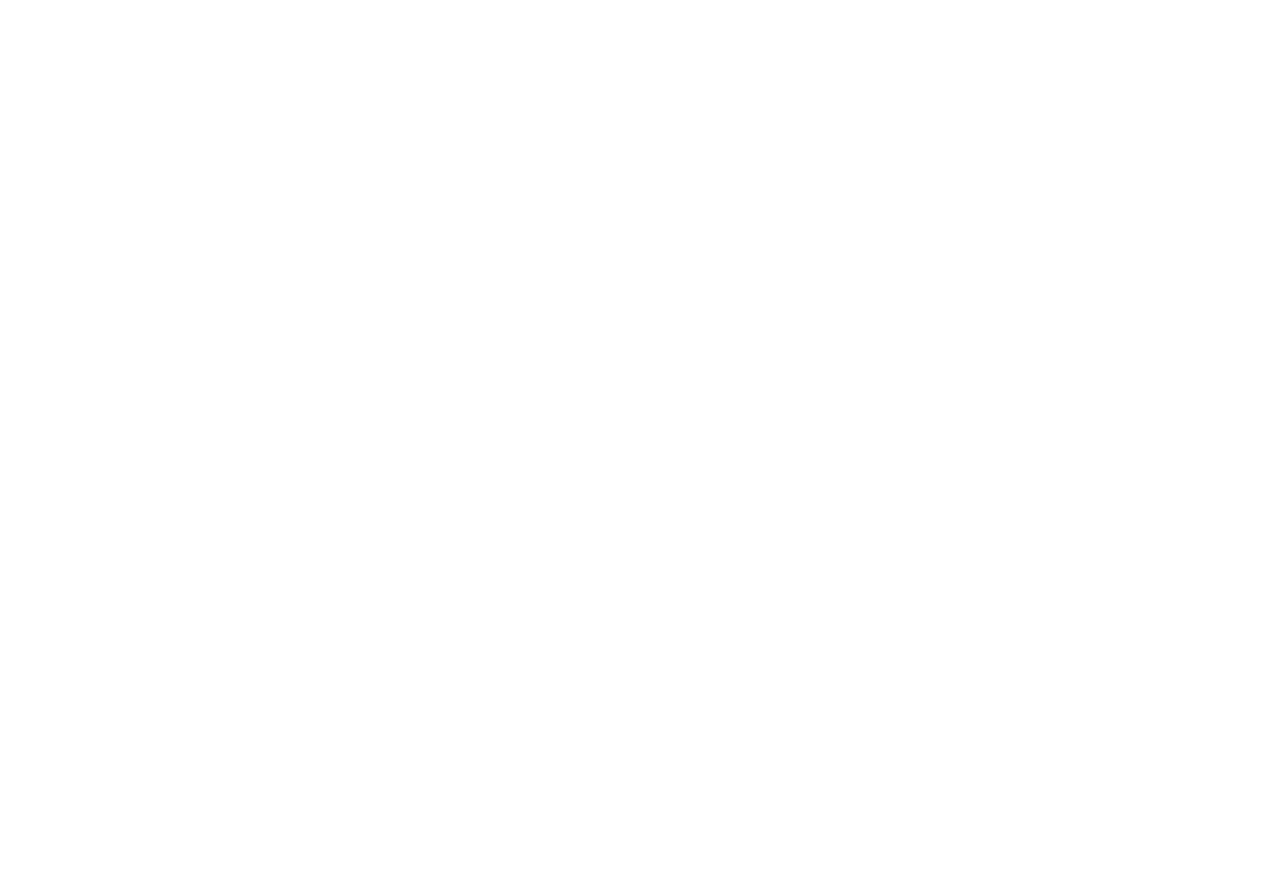
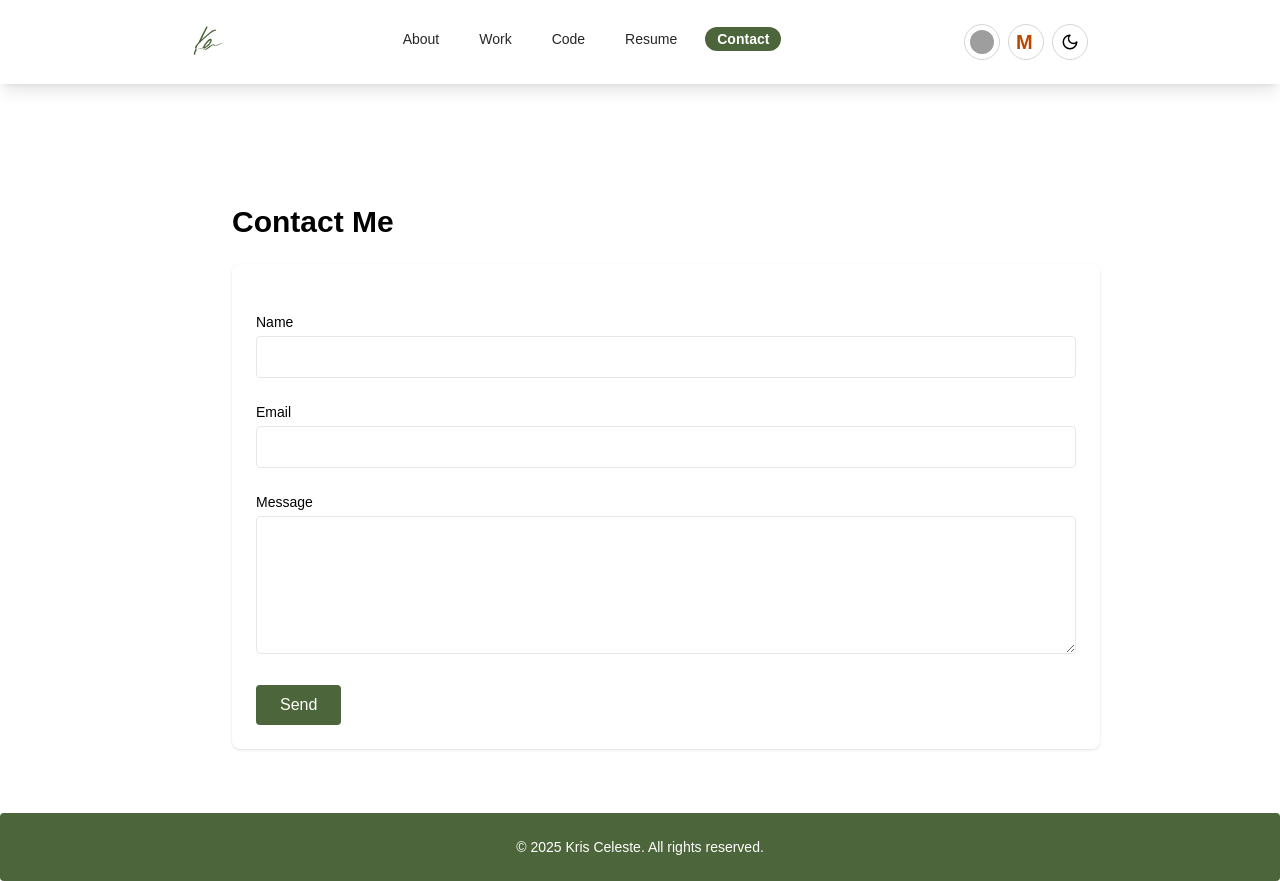
Before and after one commit to kc2bj/kc-react, a React (Vite) app in the folder frontend/: page /contact in a window 1280 px wide. Before the commit this address had no page. Before the commit the page ends 800 px from the top, so only its background shows below. Built offline with nearby package versions, Linux system fonts and the light colour scheme; grey boxes are pictures that could not be loaded.

Commit message:
updates to about and contact page added

```diff
--- a/frontend/src/App.jsx
+++ b/frontend/src/App.jsx
@@ -6,6 +6,7 @@ import Work from "./pages/Work";
 import Code from './pages/Code';
 import About from './pages/About';
 import Resume from './pages/Resume';
+import Contact from './pages/Contact';
 
 function AnimatedRoutes() {
   const location = useLocation();
@@ -19,6 +20,7 @@ function AnimatedRoutes() {
           <Route path="code" element={<Code />} />
           <Route path="about" element={<About />} />
           <Route path="resume" element={<Resume />} />
+          <Route path="contact" element={<Contact />} />
         </Route>
       </Routes>
     </AnimatePresence>
--- a/frontend/src/components/Navigation.jsx
+++ b/frontend/src/components/Navigation.jsx
@@ -39,6 +39,7 @@ export default function Navigation() {
           <li><NavLink to="/work" className={linkClasses}>Work</NavLink></li>
           <li><NavLink to="/code" className={linkClasses}>Code</NavLink></li>
           <li><NavLink to="/resume" className={linkClasses}>Resume</NavLink></li>
+          <li><NavLink to="/contact" className={linkClasses}>Contact</NavLink></li>
         </ul>
 
         {/* Grouped: Dark Mode Toggle + Badges */}
@@ -99,6 +100,7 @@ export default function Navigation() {
           <li><NavLink to="/work" className={linkClasses}>Work</NavLink></li>
           <li><NavLink to="/code" className={linkClasses}>Code</NavLink></li>
           <li><NavLink to="/resume" className={linkClasses}>Resume</NavLink></li>
+          <li><NavLink to="/contact" className={linkClasses}>Contact</NavLink></li>
           </ul>
         </div>
       )}
--- a/frontend/src/pages/About.jsx
+++ b/frontend/src/pages/About.jsx
@@ -11,25 +11,17 @@ export default function About() {
     >
       <h2 className="text-4xl font-bold mb-6">About Me</h2>
 
-      <div className="mb-8">
-        <h3 className="text-xl font-semibold mb-2 text-neutral-700 dark:text-espresso-accent">
-          Signature Strengths by StrengthsFinder®
-        </h3>
-        <p className="italic text-sm text-neutral-600 dark:text-espresso-muted">
-          Arranger | Responsibility | Relator | Achiever | Positivity
-        </p>
-      </div>
-
       <p className="mb-4">
-        I’m a UI/UX Designer and Developer based in Charlottesville, VA, currently leading design and development initiatives in central Virginia. With over 15 years of combined experience in design, development, and communications, I specialize in creating user-centered digital solutions and implementing them with clean, efficient code.
+        I was born in the Philippines and came to America at the age of 5. I am ethnically Filipino but grew up in the American suburbs of Virginia, and became a naturalized American citizen in my late 20s.
       </p>
-
       <p className="mb-4">
-        My career spans agency, in-house, and entrepreneurial roles, including founding The iAM Group, where I led a team providing brand and digital solutions for non-profit organizations. My technical expertise includes UX design, frontend development, and Drupal implementation, complemented by a background in marketing communications and brand strategy.
+        I am married to my wife, whom I met in college, and together we have four amazing kids ranging from 12 years to 4 years old. Family is at the heart of everything I do.
       </p>
-
       <p className="mb-4">
-        I hold a BA in Graphic Design from George Mason University (2010), where I began my freelance practice serving both commercial and non-profit clients. This early entrepreneurial experience laid the foundation for my holistic approach to digital solutions.
+        I'm a huge Washington Commanders fan (#RaiseHail) and love the energy of game day. As a kid, I dreamed of being a Disney cartoonist and was close to joining Disney Studios during the pandemic, but a restructuring removed the position I was interviewing for.
+      </p>
+      <p className="mb-4">
+        I enjoy the nostalgia of revisiting classic movies and miss the excitement of seeing blockbuster films on opening nights. Whether it's drawing, cheering for my team, or spending time with my family, I try to bring passion and positivity to everything I do.
       </p>
 
       <p className="mb-6">
--- /dev/null
+++ b/frontend/src/pages/Contact.jsx
@@ -0,0 +1,58 @@
+import React, { useState } from 'react';
+
+export default function Contact() {
+  const [status, setStatus] = useState('');
+
+  const handleSubmit = async (e) => {
+    e.preventDefault();
+    const form = e.target;
+    setStatus('');
+    // Honeypot check
+    if (form._gotcha.value) {
+      setStatus('ERROR');
+      return;
+    }
+    const data = new FormData(form);
+    const res = await fetch('https://formspree.io/f/mwkgyyqg', {
+      method: 'POST',
+      body: data,
+      headers: {
+        Accept: 'application/json',
+      },
+    });
+    if (res.ok) {
+      setStatus('SUCCESS');
+      form.reset();
+    } else {
+      setStatus('ERROR');
+    }
+  };
+
+  return (
+    <div className="min-w-[900px] max-w-3xl mx-auto px-4 py-12">
+      <h1 className="text-3xl font-bold mb-6">Contact Me</h1>
+      <form onSubmit={handleSubmit} className="space-y-6 bg-white dark:bg-espresso-bg p-6 rounded-lg shadow" autoComplete="off">
+        {/* Honeypot field for bots */}
+        <div style={{ display: 'none' }} aria-hidden="true">
+          <label htmlFor="_gotcha">Leave this field blank</label>
+          <input type="text" id="_gotcha" name="_gotcha" tabIndex="-1" autoComplete="off" />
+        </div>
+        <div>
+          <label htmlFor="name" className="block text-sm font-medium mb-1">Name</label>
+          <input type="text" id="name" name="name" required className="w-full px-3 py-2 border rounded focus:outline-none focus:ring-2 focus:ring-espresso-leaf dark:text-white dark:bg-espresso-bg" />
+        </div>
+        <div>
+          <label htmlFor="email" className="block text-sm font-medium mb-1">Email</label>
+          <input type="email" id="email" name="email" required className="w-full px-3 py-2 border rounded focus:outline-none focus:ring-2 focus:ring-espresso-leaf dark:text-white dark:bg-espresso-bg" />
+        </div>
+        <div>
+          <label htmlFor="message" className="block text-sm font-medium mb-1">Message</label>
+          <textarea id="message" name="message" rows={5} required className="w-full px-3 py-2 border rounded focus:outline-none focus:ring-2 focus:ring-espresso-leaf dark:text-white dark:bg-espresso-bg"></textarea>
+        </div>
+        <button type="submit" className="bg-espresso-leaf text-white px-6 py-2 rounded hover:bg-espresso-leaf/90 transition">Send</button>
+        {status === 'SUCCESS' && <p className="text-green-600 mt-2">Thank you! Your message has been sent.</p>}
+        {status === 'ERROR' && <p className="text-red-600 mt-2">Oops! Something went wrong. Please try again.</p>}
+      </form>
+    </div>
+  );
+}
--- a/frontend/src/pages/Resume.jsx
+++ b/frontend/src/pages/Resume.jsx
@@ -13,6 +13,11 @@ const Resume = () => {
       <div className="mb-8">
         <h1 className="text-4xl font-bold">Kris Celeste</h1>
         <h2 className="text-xl text-yellow-800 font-semibold mb-2">Senior UI/UX Designer & Developer</h2>
+        <div className="mb-4">
+          <p className="italic text-sm text-neutral-600 dark:text-espresso-muted">
+            Arranger | Responsibility | Relator | Achiever | Positivity
+          </p>
+        </div>
       </div>
 
       {/* Professional Summary */}
```
